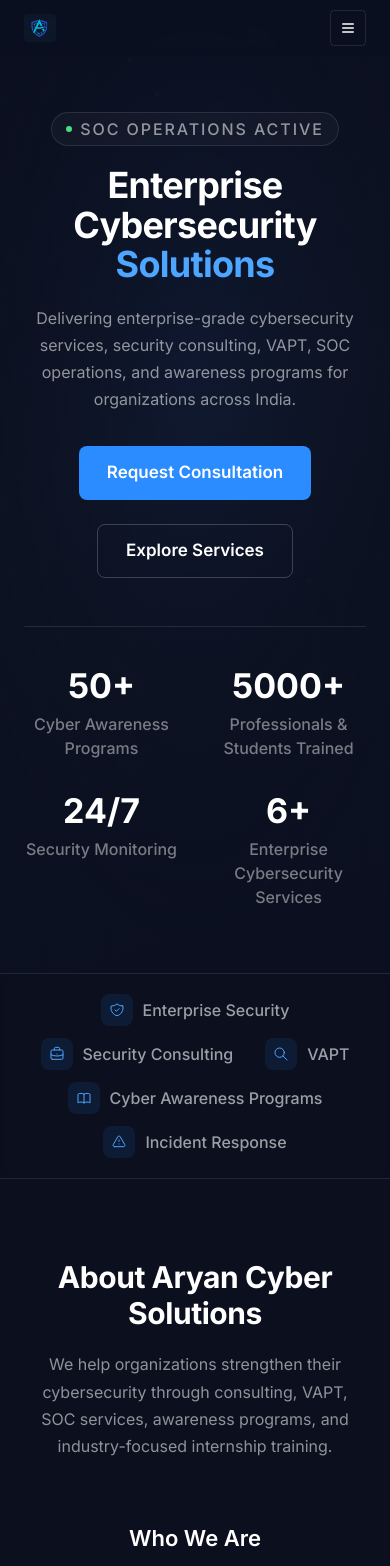
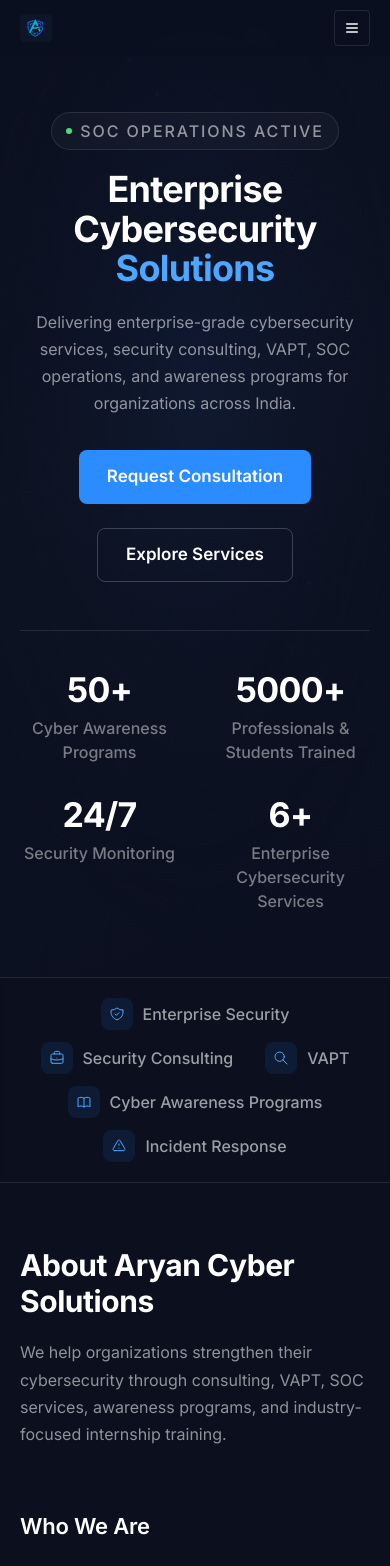
Before and after one commit to Rahul95811/Aryan_Cyber_solutions, a Next.js app: page / in a window 390 px wide. Shown: the top 1566 px of the page. Built offline with nearby package versions, Linux system fonts and the light colour scheme.

Commit message:
Polish sitewide typography and update contact phone.
Unify Inter hierarchy, left-aligned content sections, consistent spacing, and set the company number to +91 98850 96787.

Co-authored-by: Cursor <cursoragent@cursor.com>

```diff
--- a/src/app/globals.css
+++ b/src/app/globals.css
@@ -23,8 +23,11 @@
 
   body {
     @apply bg-navy-950 text-white antialiased;
-    font-size: 1rem;
+    font-family: var(--font-inter), system-ui, sans-serif;
+    font-size: 1.125rem; /* 18px body baseline on large screens via type-body */
+    font-weight: 400;
     line-height: 1.7;
+    letter-spacing: 0;
   }
 
   ::selection {
@@ -34,11 +37,11 @@
 
 @layer components {
   .section-padding {
-    @apply py-section;
+    @apply py-16 md:py-20 lg:py-24;
   }
 
   .container-main {
-    @apply mx-auto w-full max-w-7xl px-6 lg:px-8;
+    @apply mx-auto w-full max-w-7xl px-5 sm:px-6 lg:px-8;
   }
 
   .glass-card {
@@ -49,104 +52,105 @@
     @apply glass-card transition-all duration-300 hover:border-cyber-500/30 hover:bg-white/[0.06] hover:shadow-glow-sm;
   }
 
-  /* ——— Typography System ——— */
+  /* ——— Typography System (Inter) ——— */
   .type-hero {
     color: #fff;
-    font-size: 2.25rem; /* 36px */
+    font-size: 2.25rem; /* 36 mobile */
     font-weight: 700;
     line-height: 1.1;
     letter-spacing: -0.02em;
   }
 
-  .type-section {
+  .type-section,
+  .section-heading {
     color: #fff;
-    font-size: 1.875rem; /* 30px */
+    font-size: 1.875rem; /* 30 mobile */
     font-weight: 700;
     line-height: 1.2;
     letter-spacing: -0.015em;
   }
 
-  .type-sub {
+  .section-heading {
+    margin-bottom: 1.25rem;
+  }
+
+  .type-sub,
+  .sub-heading {
     color: #fff;
-    font-size: 1.375rem; /* 22px */
+    font-size: 1.375rem; /* 22 mobile */
     font-weight: 600;
     line-height: 1.3;
+    letter-spacing: -0.01em;
   }
 
-  .type-card {
+  .type-card,
+  .card-title {
     color: #fff;
-    font-size: 1.25rem; /* 20px */
+    font-size: 1.25rem; /* 20 mobile */
     font-weight: 600;
     line-height: 1.35;
+    letter-spacing: -0.01em;
   }
 
-  .type-body {
-    font-size: 1rem; /* 16px */
+  .type-body,
+  .section-subheading {
+    font-size: 1rem; /* 16 mobile */
     font-weight: 400;
     line-height: 1.7;
+    letter-spacing: 0;
+  }
+
+  .section-subheading {
+    max-width: 700px;
+    color: rgba(255, 255, 255, 0.6);
+    text-align: left;
   }
 
   .type-label {
     font-size: 1rem; /* 16px */
     font-weight: 500;
     line-height: 1.5;
+    letter-spacing: 0;
+  }
+
+  .type-nav {
+    font-size: 1rem; /* 16px */
+    font-weight: 500;
+    line-height: 1.4;
+    letter-spacing: 0;
   }
 
   .type-stat {
     color: #fff;
-    font-size: 2.125rem; /* 34px */
+    font-size: 2.125rem; /* 34 mobile */
     font-weight: 700;
     line-height: 1.1;
+    letter-spacing: -0.02em;
   }
 
-  .type-nav {
-    font-size: 1.0625rem; /* 17px */
-    font-weight: 500;
-    line-height: 1.4;
+  .prose-width {
+    max-width: 700px;
   }
 
-  .section-heading {
-    margin-bottom: 1.25rem;
-    color: #fff;
-    font-size: 1.875rem;
-    font-weight: 700;
-    line-height: 1.2;
-    letter-spacing: -0.015em;
-  }
-
-  .section-subheading {
-    max-width: 800px;
-    font-size: 1rem;
-    font-weight: 400;
-    line-height: 1.7;
-    color: rgba(255, 255, 255, 0.6);
-  }
-
-  .sub-heading {
-    color: #fff;
-    font-size: 1.375rem;
-    font-weight: 600;
-    line-height: 1.3;
-  }
-
-  .card-title {
-    color: #fff;
-    font-size: 1.25rem;
-    font-weight: 600;
-    line-height: 1.35;
+  .section-header {
+    margin-bottom: 3rem;
+    max-width: 700px;
+    text-align: left;
   }
 
   /* ——— Buttons ——— */
   .btn-primary {
     @apply inline-flex h-[54px] items-center justify-center rounded-lg bg-cyber-500 px-7 text-white transition-colors duration-200 hover:bg-cyber-600 focus:outline-none focus:ring-2 focus:ring-cyber-500/50 focus:ring-offset-2 focus:ring-offset-navy-950;
-    font-size: 1.0625rem;
+    font-size: 1.0625rem; /* 17px */
     font-weight: 600;
+    letter-spacing: 0;
   }
 
   .btn-secondary {
     @apply inline-flex h-[54px] items-center justify-center rounded-lg border border-white/20 bg-transparent px-7 text-white transition-colors duration-200 hover:border-white/35 hover:bg-white/[0.05] focus:outline-none focus:ring-2 focus:ring-white/20 focus:ring-offset-2 focus:ring-offset-navy-950;
     font-size: 1.0625rem;
     font-weight: 600;
+    letter-spacing: 0;
   }
 
   .btn-hero-primary {
@@ -215,7 +219,7 @@
 
   .type-section,
   .section-heading {
-    font-size: 2.625rem; /* 42px */
+    font-size: 2.5rem; /* 40px */
   }
 
   .type-sub,
--- a/src/app/layout.tsx
+++ b/src/app/layout.tsx
@@ -40,7 +40,7 @@ export default function RootLayout({
 }) {
   return (
     <html lang="en" className={inter.variable} suppressHydrationWarning>
-      <body className="font-sans" suppressHydrationWarning>
+      <body className={`${inter.className} font-sans antialiased`} suppressHydrationWarning>
         <a
           href="#main-content"
           className="sr-only focus:not-sr-only focus:fixed focus:left-4 focus:top-4 focus:z-[100] focus:rounded-lg focus:bg-cyber-500 focus:px-4 focus:py-2 focus:text-white"
--- a/src/components/About.tsx
+++ b/src/components/About.tsx
@@ -171,7 +171,7 @@ function WorkflowCard({
           <WorkflowIcon type={step.icon} />
         </span>
       </div>
-      <h4 className="type-label mb-1.5 font-semibold text-white">{step.title}</h4>
+      <h4 className="card-title mb-1.5">{step.title}</h4>
       <p className="type-label leading-snug text-white/50">{step.description}</p>
     </article>
   );
@@ -186,15 +186,15 @@ export default function About() {
   return (
     <section id="about" className="section-padding bg-navy-900/35">
       <div className="container-main">
-        {/* Intro */}
+        {/* Intro — left-aligned content */}
         <div
           ref={intro.ref}
-          className={`mx-auto mb-16 max-w-3xl text-center transition-all duration-700 ${
+          className={`section-header mb-16 transition-all duration-700 ${
             intro.visible ? "translate-y-0 opacity-100" : "translate-y-5 opacity-0"
           }`}
         >
           <h2 className="section-heading">About Aryan Cyber Solutions</h2>
-          <p className="type-body mx-auto max-w-prose text-white/55">
+          <p className="type-body prose-width text-white/55">
             We help organizations strengthen their cybersecurity through consulting, VAPT,
             SOC services, awareness programs, and industry-focused internship training.
           </p>
@@ -203,12 +203,12 @@ export default function About() {
         {/* Who We Are */}
         <div
           ref={who.ref}
-          className={`mx-auto mb-20 max-w-3xl transition-all duration-700 ${
+          className={`mb-20 transition-all duration-700 ${
             who.visible ? "translate-y-0 opacity-100" : "translate-y-5 opacity-0"
           }`}
         >
-          <h3 className="sub-heading mb-5 text-center">Who We Are</h3>
-          <p className="type-body mx-auto max-w-prose text-center text-white/55">
+          <h3 className="sub-heading mb-5">Who We Are</h3>
+          <p className="type-body prose-width text-white/55">
             Aryan Cyber Solutions is an enterprise cybersecurity company based in Visakhapatnam,
             India. We deliver practical security solutions that combine consulting expertise with
             hands-on training—helping organizations protect critical assets while building internal
@@ -223,12 +223,12 @@ export default function About() {
             expertiseRef.visible ? "translate-y-0 opacity-100" : "translate-y-5 opacity-0"
           }`}
         >
-          <h3 className="sub-heading mb-10 text-center">Our Expertise</h3>
+          <h3 className="sub-heading mb-8 lg:mb-10">Our Expertise</h3>
           <div className="grid gap-5 sm:grid-cols-2 lg:grid-cols-3">
             {expertise.map((item) => (
               <article
                 key={item.id}
-                className="rounded-xl border border-white/8 bg-white/[0.02] p-6 transition-colors hover:border-white/15"
+                className="rounded-2xl border border-white/8 bg-white/[0.02] p-6 transition-colors hover:border-white/15"
               >
                 <div className="mb-4 flex h-10 w-10 items-center justify-center rounded-lg bg-cyber-500/10">
                   <Icon type={item.id} />
@@ -247,7 +247,7 @@ export default function About() {
             workflowRef.visible ? "translate-y-0 opacity-100" : "translate-y-5 opacity-0"
           }`}
         >
-          <h3 className="sub-heading mb-8 text-center lg:mb-10">Our Workflow</h3>
+          <h3 className="sub-heading mb-8 lg:mb-10">Our Workflow</h3>
 
           {/* Mobile / tablet: compact 2×2 grid, last card centered — no timeline */}
           <ol className="grid grid-cols-2 gap-3 sm:gap-4 lg:hidden">
--- a/src/components/Contact.tsx
+++ b/src/components/Contact.tsx
@@ -107,7 +107,7 @@ export default function Contact() {
   return (
     <section id="contact" className="section-padding bg-navy-900/50">
       <div className="container-main">
-        <div className="mb-12 max-w-2xl">
+        <div className="section-header">
           <h2 className="section-heading">Contact Us</h2>
           <p className="section-subheading">
             Ready to strengthen your security posture or join our internship programs?
@@ -190,7 +190,7 @@ export default function Contact() {
             </div>
           </div>
 
-          <div className="glass-card p-8">
+          <div className="glass-card p-6 sm:p-8">
             <div className="mb-6 flex rounded-lg border border-white/10 p-1">
               <button
                 type="button"
--- a/src/components/Hero.tsx
+++ b/src/components/Hero.tsx
@@ -13,8 +13,8 @@ export default function Hero() {
       >
         <HeroBackground />
 
-        <div className="container-main relative z-10 flex w-full flex-col items-center px-6 pb-16 pt-28 text-center lg:pb-20 lg:pt-24">
-          <div className="mb-5 inline-flex items-center gap-2 rounded-full border border-white/10 bg-white/[0.03] px-3.5 py-1">
+        <div className="container-main relative z-10 flex w-full flex-col items-center px-5 pb-16 pt-28 text-center sm:px-6 lg:pb-20 lg:pt-24">
+          <div className="mb-5 inline-flex items-center gap-2 rounded-full border border-white/10 bg-white/[0.03] px-3.5 py-1.5">
             <span className="h-1.5 w-1.5 rounded-full bg-green-400" aria-hidden="true" />
             <span className="type-label uppercase tracking-[0.12em] text-white/55">
               SOC Operations Active
--- a/src/components/Internships.tsx
+++ b/src/components/Internships.tsx
@@ -293,7 +293,7 @@ export default function Internships() {
   return (
     <section id="internships" className="section-padding bg-navy-900/30">
       <div className="container-main">
-        <div className="mb-10 max-w-2xl">
+        <div className="section-header">
           <h2 className="section-heading">Cybersecurity Internship Programs</h2>
           <p className="section-subheading">
             Explore our full catalog of industry-aligned internship programs.
@@ -320,7 +320,7 @@ export default function Internships() {
               return (
                 <article
                   key={program.id}
-                  className={`relative z-10 flex min-h-[240px] flex-col rounded-xl border border-white/10 bg-white/[0.03] p-5 transition-all duration-[250ms] ease-out ${
+                  className={`relative z-10 flex min-h-[240px] flex-col rounded-2xl border border-white/10 bg-white/[0.03] p-5 transition-all duration-[250ms] ease-out sm:p-6 ${
                     isSelected
                       ? "z-30 border-cyber-500/40 bg-white/[0.06]"
                       : "hover:border-cyber-500/25 hover:bg-white/[0.05]"
--- a/src/components/Navbar.tsx
+++ b/src/components/Navbar.tsx
@@ -40,7 +40,7 @@ export default function Navbar() {
             className="rounded"
             priority
           />
-          <span className="type-label hidden font-semibold tracking-tight text-white sm:block">
+          <span className="type-nav hidden font-semibold tracking-tight text-white sm:block">
             Aryan Cyber Solutions
           </span>
         </Link>
--- a/src/components/Projects.tsx
+++ b/src/components/Projects.tsx
@@ -51,7 +51,7 @@ export default function Projects() {
   return (
     <section id="projects" className="section-padding bg-navy-900/50">
       <div className="container-main">
-        <div className="mb-12 max-w-2xl">
+        <div className="section-header">
           <h2 className="section-heading">Featured Projects</h2>
           <p className="section-subheading">
             Innovative security solutions built by our team to address real-world
@@ -65,7 +65,7 @@ export default function Projects() {
               <div className="relative aspect-video overflow-hidden bg-navy-800">
                 <ProjectImage project={project} />
               </div>
-              <div className="p-6">
+              <div className="p-6 lg:p-7">
                 <p className="type-label mb-2 text-cyber-400">{project.tagline}</p>
                 <h3 className="card-title mb-3">{project.name}</h3>
                 <p className="type-body mb-5 text-white/60">{project.description}</p>
--- a/src/components/Services.tsx
+++ b/src/components/Services.tsx
@@ -194,7 +194,7 @@ export default function Services() {
   return (
     <section id="services" className="section-padding">
       <div className="container-main">
-        <div className="mb-12 max-w-3xl">
+        <div className="section-header">
           <h2 className="section-heading">Our Cybersecurity Services</h2>
           <p className="section-subheading">
             We provide end-to-end cybersecurity solutions that help organizations protect their
--- a/src/lib/data.ts
+++ b/src/lib/data.ts
@@ -101,7 +101,7 @@ export const serviceOptions = [
 
 export const companyInfo = {
   email: "sriaryan.dev@gmail.com",
-  phone: "+91 98765 43210",
+  phone: "+91 98850 96787",
   location: "Visakhapatnam, India",
   linkedin: "https://linkedin.com/company/aryan-cyber-solutions",
 };
--- a/tailwind.config.ts
+++ b/tailwind.config.ts
@@ -27,23 +27,21 @@ const config: Config = {
         sans: ["var(--font-inter)", "system-ui", "sans-serif"],
       },
       fontSize: {
-        /* Typography System — use these only */
-        hero: ["2.25rem", { lineHeight: "1.1", letterSpacing: "-0.02em", fontWeight: "700" }],
-        section: ["1.875rem", { lineHeight: "1.2", letterSpacing: "-0.015em", fontWeight: "700" }],
-        sub: ["1.375rem", { lineHeight: "1.3", fontWeight: "600" }],
-        card: ["1.25rem", { lineHeight: "1.35", fontWeight: "600" }],
-        body: ["1rem", { lineHeight: "1.7", fontWeight: "400" }],
+        hero: ["4rem", { lineHeight: "1.1", letterSpacing: "-0.02em", fontWeight: "700" }],
+        section: ["2.5rem", { lineHeight: "1.2", letterSpacing: "-0.015em", fontWeight: "700" }],
+        sub: ["1.75rem", { lineHeight: "1.3", fontWeight: "600" }],
+        card: ["1.375rem", { lineHeight: "1.35", fontWeight: "600" }],
+        body: ["1.125rem", { lineHeight: "1.7", fontWeight: "400" }],
         label: ["1rem", { lineHeight: "1.5", fontWeight: "500" }],
-        small: ["1rem", { lineHeight: "1.5", fontWeight: "400" }],
-        nav: ["1.0625rem", { lineHeight: "1.4", fontWeight: "500" }],
+        nav: ["1rem", { lineHeight: "1.4", fontWeight: "500" }],
         btn: ["1.0625rem", { lineHeight: "1.2", fontWeight: "600" }],
-        stat: ["2.125rem", { lineHeight: "1.1", fontWeight: "700" }],
+        stat: ["2.5rem", { lineHeight: "1.1", fontWeight: "700" }],
       },
       spacing: {
-        section: "5rem",
+        section: "6rem",
       },
       maxWidth: {
-        prose: "800px",
+        prose: "700px",
       },
       boxShadow: {
         glass: "0 8px 32px rgba(0, 0, 0, 0.3)",
```
